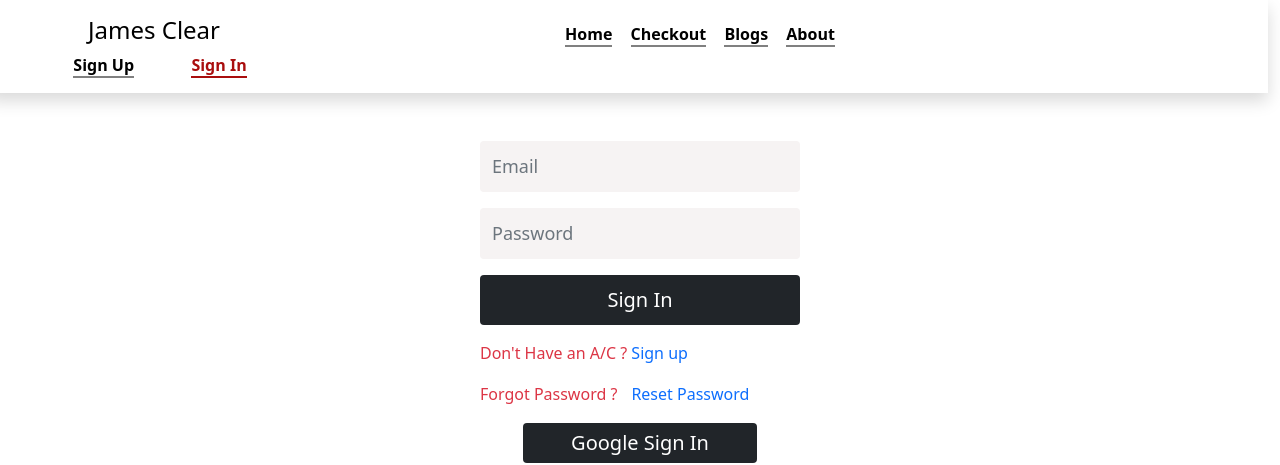
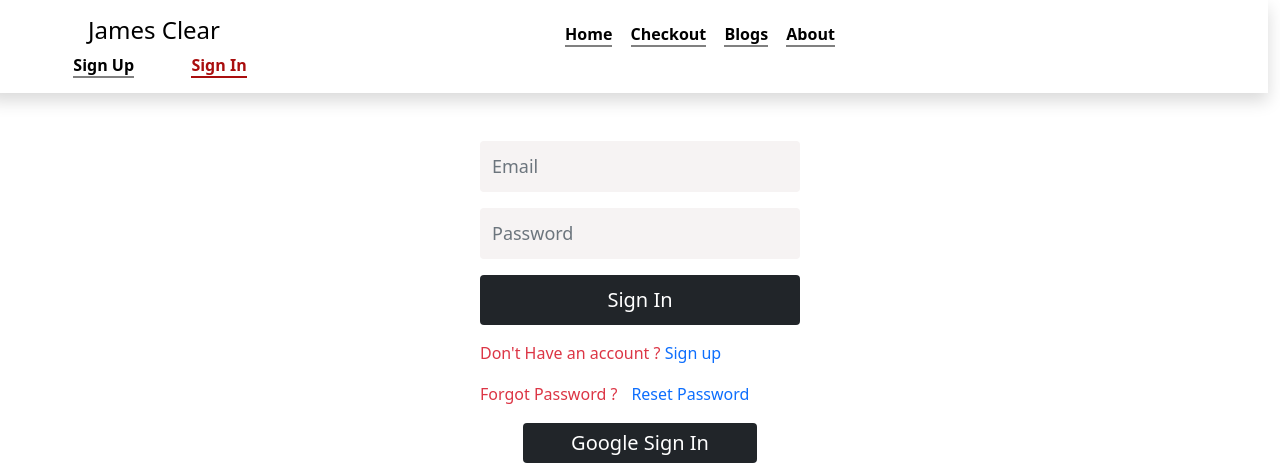
Before and after one commit to pavel-genuine/independent-sevice-provider, a React (Create React App) app: page /signin in a window 1280 px wide. Shown: the top 465 px of the page. Built offline with nearby package versions, Linux system fonts and the light colour scheme; no server answers.

Commit message:
error message n toast

```diff
--- a/package.json
+++ b/package.json
@@ -12,6 +12,7 @@
     "react-bootstrap": "^2.2.3",
     "react-dom": "^18.0.0",
     "react-firebase-hooks": "^5.0.3",
+    "react-hot-toast": "^2.2.0",
     "react-router-dom": "^6.3.0",
     "react-scripts": "5.0.1",
     "web-vitals": "^2.1.4"
--- a/src/Components/SignIn/SignIn.js
+++ b/src/Components/SignIn/SignIn.js
@@ -1,13 +1,13 @@
 import React, { useState } from 'react';
 import { Form } from 'react-bootstrap';
 import { useSendPasswordResetEmail, useSignInWithEmailAndPassword, useSignInWithGoogle } from 'react-firebase-hooks/auth';
+import toast, { Toaster } from 'react-hot-toast';
 import { Link, useLocation, useNavigate } from 'react-router-dom';
 import auth from '../../firebase.init';
 
 const SignIn = () => {
 
-  // const [email, setEmail] = useState('')
-  // const [password, setPassword] = useState('')
+
 
   const [email, setEmail] = useState('')
   const [password, setPassword] = useState('')
@@ -35,11 +35,11 @@
 
 
   const handleEmail = (e) => {
-    console.log(e.target.value);
+
     setEmail(e.target.value)
   }
   const handlePassword = (e) => {
-    console.log(e.target.value);
+
     setPassword(e.target.value)
   }
 
@@ -47,15 +47,16 @@
 
     e.preventDefault()
     signInWithEmailAndPassword(email, password)
-    console.log(user);
+
 
 
   }
 
-  console.log(user);
+
 
   return (
     <div className=' d-flex flex-column my-5  align-items-center justify-content-center'>
+      <div><Toaster/></div>
       <Form onSubmit={handleSignInUser} className='w-25' >
 
         <Form.Group className="mb-3" controlId="formBasicEmail1">
@@ -68,15 +69,16 @@
         </Form.Group>
 
         <input className="bg-dark border-0 text-white w-100 rounded text-center fs-5 " style={{ height: '50px' }} type="submit" value="Sign In" />
-        <p className='text-danger mt-3' >Don't Have an A/C ?  <Link className='text-decoration-none ' to='/signup'>Sign up</Link></p>
-        {error ? error.message : ''}
+        <p className='text-danger mt-3' >Don't Have an account ?  <Link className='text-decoration-none ' to='/signup'>Sign up</Link></p>
+        <p>{error ? error.message : ''}</p>
 
         <div>
         <span className='text-danger' >Forgot Password ?</span>
         <button className='border-0 ms-2 bg-white text-primary'
           onClick={async () => {
             await sendPasswordResetEmail(email);
-            alert('Sent email');
+            // alert('Sent email');s
+            toast.success('Email sent successfully!')
           }}>Reset Password</button>
       </div>
       </Form>
--- a/src/Components/SignUp/SignUp.js
+++ b/src/Components/SignUp/SignUp.js
@@ -28,11 +28,11 @@
 
 
   const handleEmail = (e) => {
-    console.log(e.target.value);
+
     setEmail(e.target.value)
   }
   const handlePassword = (e) => {
-    console.log(e.target.value);
+
     setPassword(e.target.value)
   }
 
@@ -40,7 +40,7 @@
 
     e.preventDefault()
     createUserWithEmailAndPassword(email, password)
-    console.log(user);
+
 
   }
 
@@ -69,8 +69,8 @@
           <Form.Control style={{ backgroundColor: '#f6f3f3', border: 0, padding: '12px', fontSize: '18px' }} type="password" placeholder="Confirm  Password" />
         </Form.Group>
         <input className="bg-dark border-0 text-white w-100 rounded text-center fs-5 " style={{ height: '50px' }} type="submit" value="Sign Up" />
-        <p className='text-danger mt-3' >Already Have an A/C ?  <Link className='text-decoration-none ' to='/signin'>Sign In</Link></p>
-
+        <p className='text-danger mt-3' >Already Have an account ?  <Link className='text-decoration-none ' to='/signin'>Sign In</Link></p>
+        <p>{error ? error.message : ''}</p>
       </Form>
 
 
```
Also changed, not shown: 1 other file (tests, documents, lock files or other folders).
